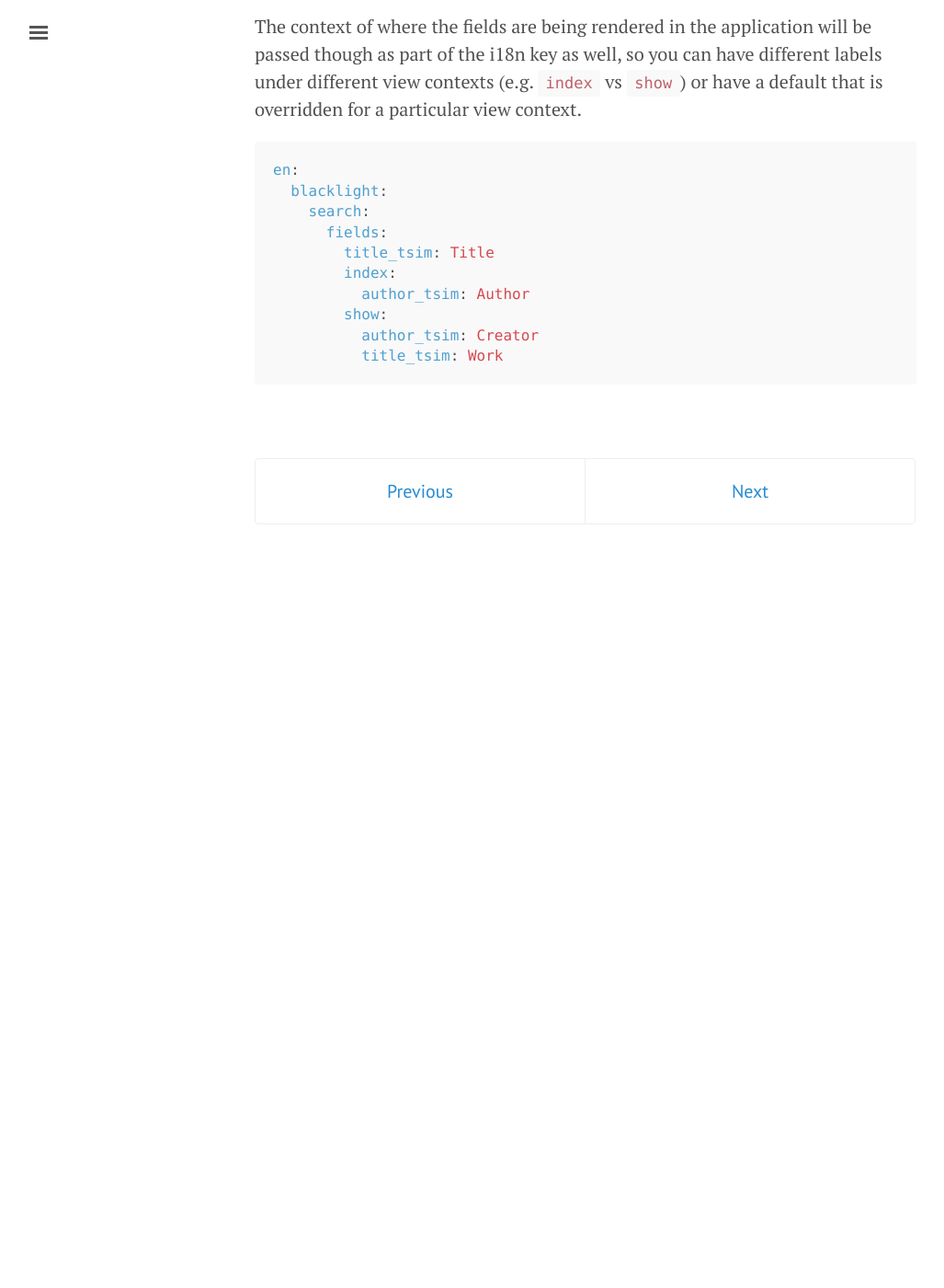
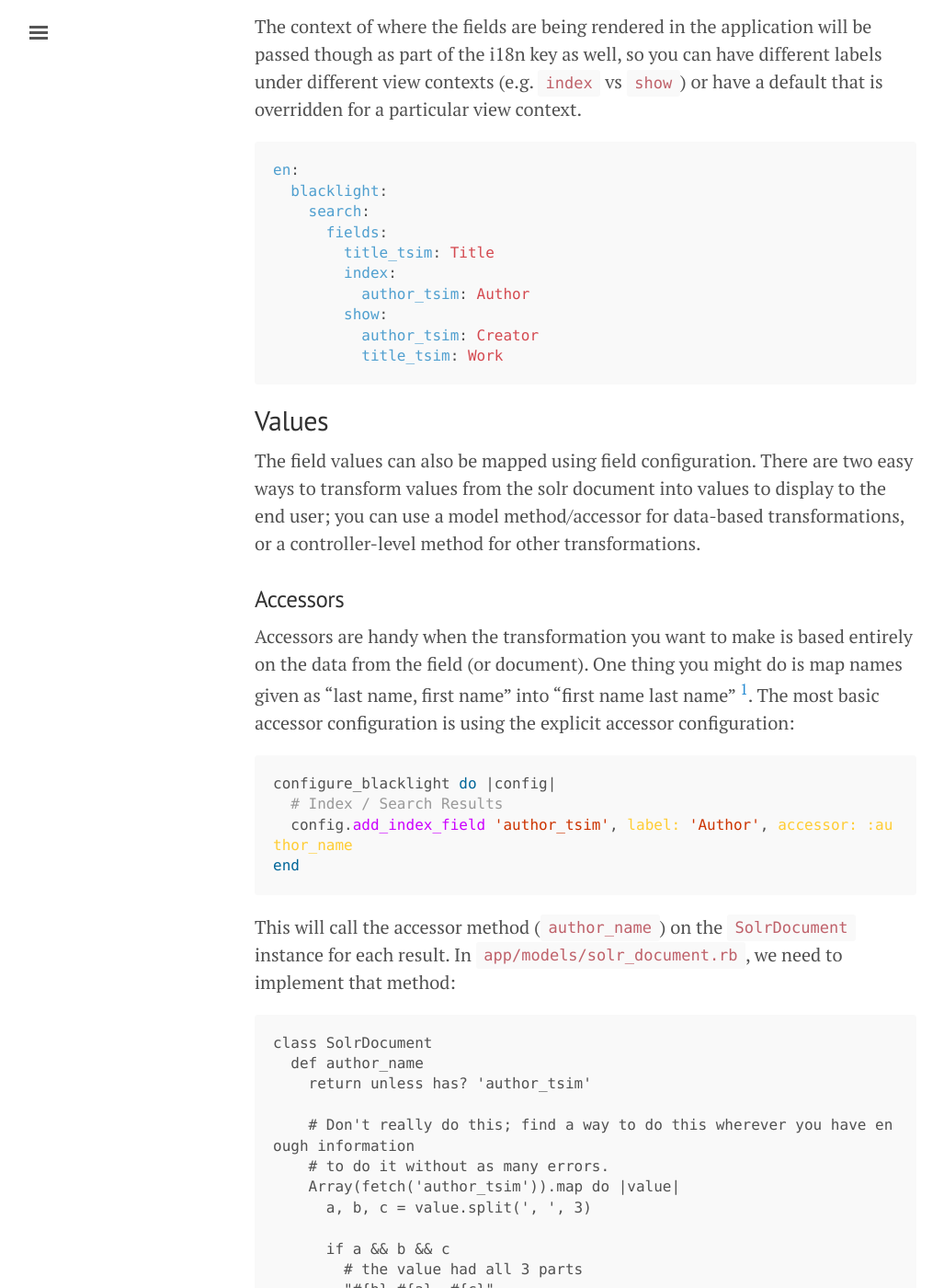
Before and after one commit to projectblacklight/customizing-blacklight, a Jekyll site: the page built from v7.11.1/10-metadata-fields.md, in a window 1280 px wide and 1400 px high, scrolled down 994 px. Shown: the whole window at 92% size, without its empty margins (3-1030 px from the left). Built offline with Jekyll 4.4.1, drawn with Linux system fonts in a browser that asks for light colours; before the commit the page ends 1624 px from its top, so only the background shows below that; some of the changed text lies outside the part shown.

Commit message:
Add some contrived value mapping to the metadata fields section

````diff
--- a/v7.11.1/10-metadata-fields.md
+++ b/v7.11.1/10-metadata-fields.md
@@ -47,3 +47,58 @@ en:
           author_tsim: Creator
           title_tsim: Work
 ```
+
+## Values
+
+The field values can also be mapped using field configuration. There are two easy ways to transform values from the solr document into values to display to the end user; you can use a model method/accessor for data-based transformations, or a controller-level method for other transformations.
+
+### Accessors
+
+Accessors are handy when the transformation you want to make is based entirely on the data from the field (or document). One thing you might do is map names given as "last name, first name" into "first name last name" [^1]. The most basic accessor configuration is using the explicit accessor configuration:
+
+```ruby
+configure_blacklight do |config|
+  # Index / Search Results
+  config.add_index_field 'author_tsim', label: 'Author', accessor: :author_name
+end
+```
+
+This will call the accessor method (`author_name`) on the `SolrDocument` instance for each result. In `app/models/solr_document.rb`, we need to implement that method:
+
+```
+class SolrDocument
+  def author_name
+    return unless has? 'author_tsim'
+
+    # Don't really do this; find a way to do this wherever you have enough information
+    # to do it without as many errors.
+    Array(fetch('author_tsim')).map do |value|
+      a, b, c = value.split(', ', 3)
+
+      if a && b && c
+        # the value had all 3 parts
+        "#{b} #{a}, #{c}"
+      elsif a && !b&.match?(/^\d/)
+        # the value has just two parts, and the second part was probably not a year
+        "#{b} #{a}"
+      else
+        value
+      end
+    end
+  end
+end
+```
+
+Alternatively, you can use the `values` parameter to provide document values [^2]. This is a good choice if the value varies based on the request (e.g. the values are internationalized using the user's profile, or an administrator sees additional data, etc):
+
+```ruby
+configure_blacklight do |config|
+  # Index / Search Results
+  config.add_index_field 'JSON', label: 'Solr Document', values: ->(field_config, document) {
+    "<pre>#{document.as_json}</pre>".html_safe
+  }
+end
+```
+
+[^1]: This is a somewhat contrived example; you'd almost certainly be better off mapping the data much earlier.
+[^2]: We're using an inline lambda here for expediency; you could (or even should) structure your code for maintainability using any number of approaches (including extracting it as a constant; extracting a method and using the `method` method to lambda-fy it; extracting a service class that responds to `#call`; etc)
````
